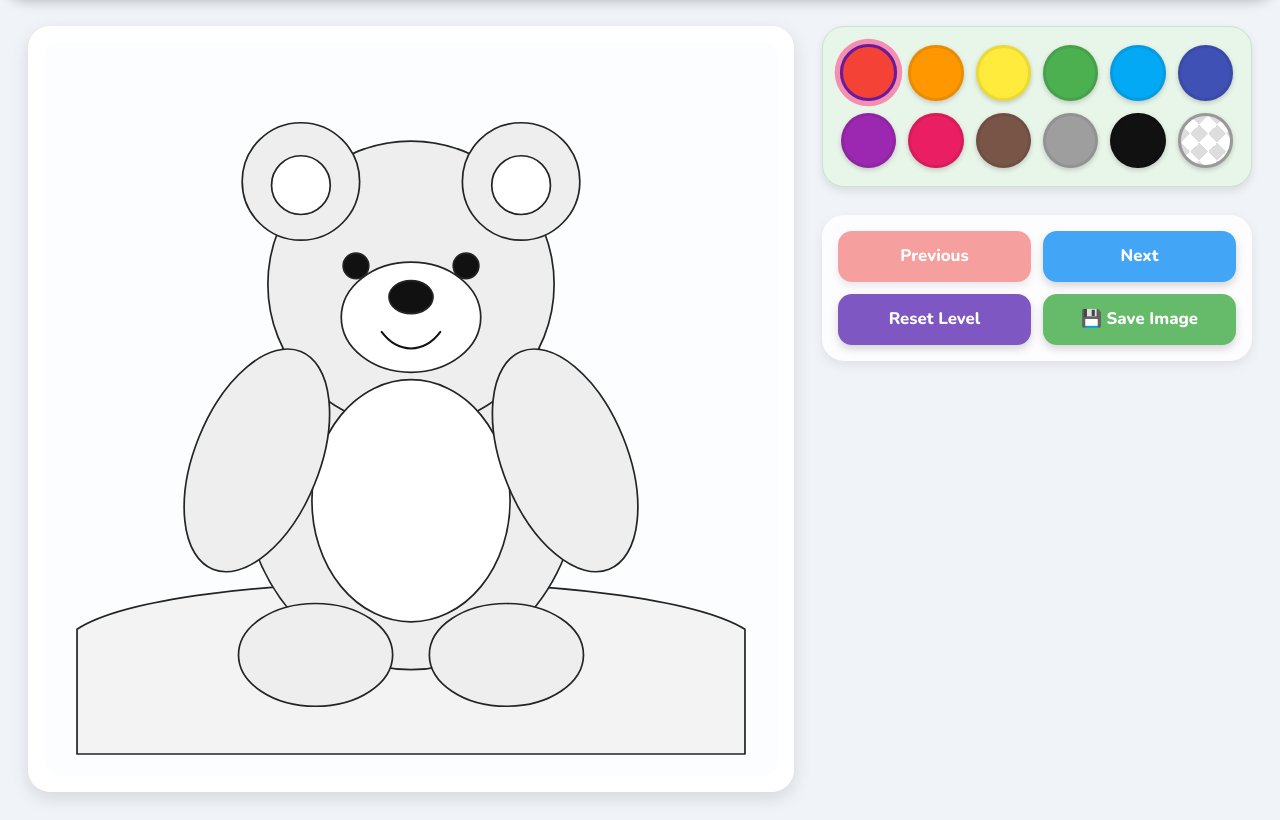
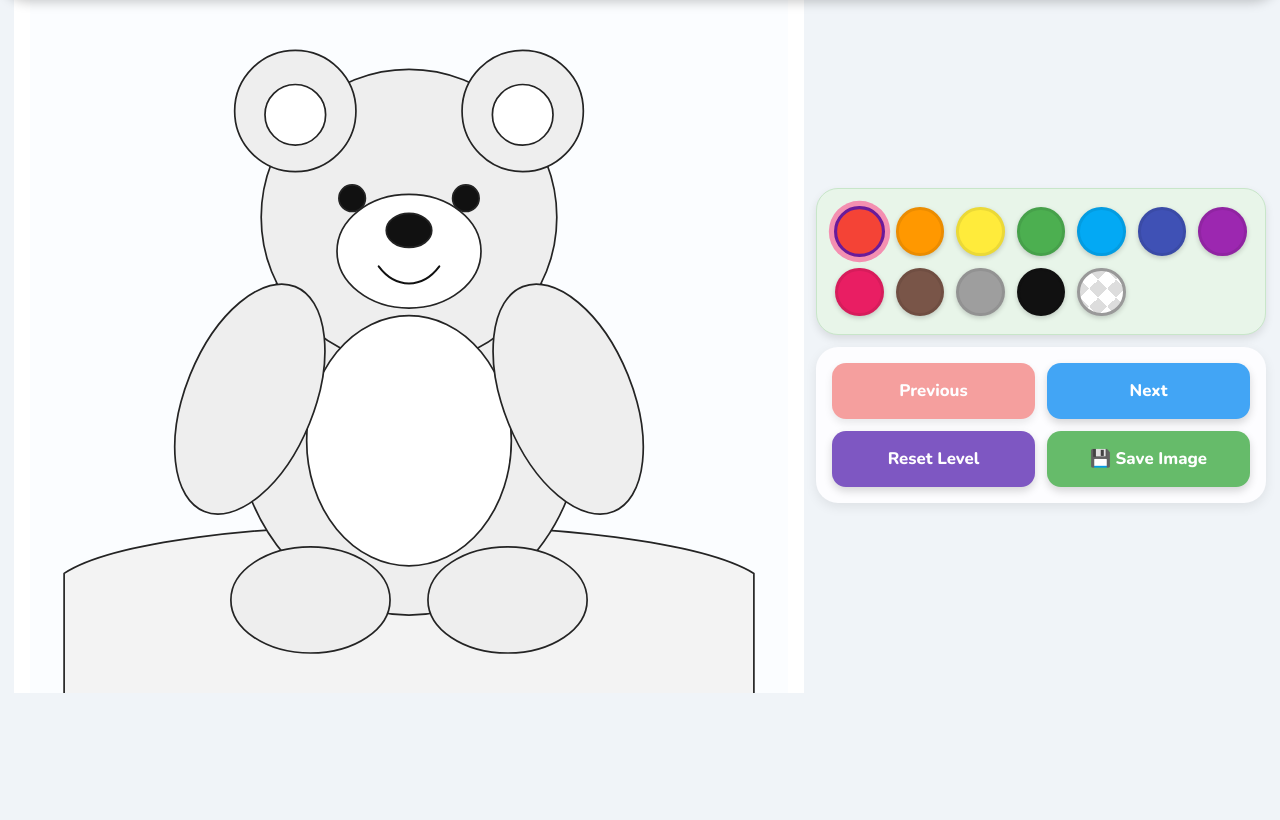
Before and after one commit to Joenasriani/coloring-book, a React app: page index.html in a window 1280 px wide. Shown: the part 107-927 px from the top of the page. After the commit the page ends 800 px from the top, so only its background shows below. Built offline with nearby package versions, Linux system fonts and the light colour scheme.

Commit message:
fix: lock game layout to viewport without page scroll

```diff
--- a/index.html
+++ b/index.html
@@ -7,9 +7,11 @@
     <link href="https://fonts.googleapis.com/css2?family=Nunito:wght@400;700;800&display=swap" rel="stylesheet">
     <style>
       :root {
-        --page-pad: clamp(8px, 2.5vw, 28px);
-        --page-gap: clamp(10px, 2.5vw, 28px);
-        --header-button-space: clamp(54px, 11vw, 78px);
+        --page-pad: clamp(6px, 1.8vmin, 14px);
+        --page-gap: clamp(6px, 1.6vmin, 12px);
+        --header-button-space: clamp(54px, 12vw, 74px);
+        --swatch-size: clamp(52px, 8.5vmin, 66px);
+        --button-min-height: clamp(48px, 7.2vmin, 58px);
       }
 
       * { box-sizing: border-box; }
@@ -18,19 +20,19 @@
       body,
       #root {
         width: 100%;
+        height: 100%;
         min-width: 0;
-        min-height: 100%;
+        min-height: 0;
         margin: 0;
+        padding: 0;
+        overflow: hidden;
+        background-color: #f0f4f8;
       }
 
-      html { background-color: #f0f4f8; }
-
       body {
-        padding: 0;
-        overflow-x: hidden;
-        background-color: #f0f4f8;
         -webkit-text-size-adjust: 100%;
         text-size-adjust: 100%;
+        overscroll-behavior: none;
       }
 
       button,
@@ -38,23 +40,24 @@
         font: inherit;
         -webkit-tap-highlight-color: transparent;
         touch-action: manipulation;
+        user-select: none;
       }
 
       .app-layout {
         display: flex;
         flex-direction: column;
         width: 100%;
+        height: 100vh;
+        height: 100dvh;
         min-width: 0;
-        min-height: 100vh;
-        min-height: 100dvh;
-        overflow-x: hidden;
+        min-height: 0;
+        overflow: hidden;
       }
 
       .app-header {
+        flex: 0 0 auto;
         width: 100%;
         min-width: 0;
-        position: sticky;
-        top: 0;
         z-index: 5;
       }
 
@@ -64,43 +67,56 @@
         min-width: 0;
       }
 
+      .level-description {
+        display: block;
+      }
+
       .content-wrapper {
-        flex: 1;
+        flex: 1 1 auto;
         display: grid;
+        grid-template-rows: minmax(0, 1fr) auto;
         grid-template-columns: minmax(0, 1fr);
-        align-items: start;
+        align-items: stretch;
         width: 100%;
         max-width: 1680px;
         min-width: 0;
+        min-height: 0;
         margin: 0 auto;
         padding: var(--page-pad);
         gap: var(--page-gap);
+        overflow: hidden;
       }
 
       .drawing-section {
         width: 100%;
         min-width: 0;
         min-height: 0;
+        overflow: hidden;
         display: flex;
         justify-content: center;
         align-items: center;
       }
 
+      .drawing-container-responsive {
+        width: min(100%, 760px);
+        height: min(100%, 760px);
+        max-width: 100%;
+        max-height: 100%;
+        min-width: 0;
+        min-height: 0;
+        aspect-ratio: 1 / 1;
+      }
+
       .controls-sidebar {
         display: grid;
+        grid-template-rows: auto auto;
         grid-template-columns: minmax(0, 1fr);
         gap: var(--page-gap);
         width: 100%;
         min-width: 0;
-        align-self: start;
-      }
-
-      .drawing-container-responsive {
-        width: min(100%, 760px, 78dvh);
-        max-width: 100%;
-        min-width: 0;
-        height: auto;
-        aspect-ratio: 1 / 1;
+        min-height: 0;
+        align-self: end;
+        overflow: visible;
       }
 
       .palette-responsive,
@@ -109,92 +125,91 @@
         min-width: 0;
       }
 
+      .palette-responsive > button {
+        min-width: var(--swatch-size);
+        min-height: var(--swatch-size);
+      }
+
       .nav-responsive > button {
         min-width: 0;
-        min-height: 44px;
+        min-height: var(--button-min-height);
         white-space: normal;
       }
 
       @media (max-width: 520px) {
         :root {
-          --page-pad: clamp(6px, 2.6vw, 12px);
-          --page-gap: clamp(8px, 2.8vw, 12px);
-          --header-button-space: clamp(48px, 15vw, 62px);
+          --page-pad: 6px;
+          --page-gap: 6px;
+          --header-button-space: clamp(50px, 15vw, 62px);
+          --swatch-size: 46px;
+          --button-min-height: 46px;
         }
-
-        .app-header { position: static; }
-        .drawing-container-responsive { width: min(100%, 72dvh); }
       }
 
       @media (max-width: 360px) {
-        .drawing-container-responsive { width: min(100%, 68dvh); }
+        :root { --swatch-size: 44px; }
       }
 
-      @media (min-width: 640px) {
+      @media (min-width: 700px) {
+        .content-wrapper {
+          grid-template-rows: minmax(0, 1fr) auto;
+        }
+
         .controls-sidebar {
-          grid-template-columns: minmax(0, 1.25fr) minmax(180px, 0.75fr);
+          grid-template-columns: minmax(0, 1.25fr) minmax(220px, 0.75fr);
+          grid-template-rows: auto;
           align-items: stretch;
         }
       }
 
       @media (min-width: 980px) and (min-height: 620px) {
+        :root {
+          --swatch-size: clamp(58px, 5.2vw, 72px);
+          --button-min-height: 56px;
+        }
+
         .content-wrapper {
-          grid-template-columns: minmax(420px, 1fr) minmax(300px, 430px);
+          grid-template-columns: minmax(0, 1fr) minmax(320px, 450px);
+          grid-template-rows: minmax(0, 1fr);
           align-items: center;
         }
 
         .controls-sidebar {
           grid-template-columns: minmax(0, 1fr);
-          position: sticky;
-          top: calc(88px + var(--page-pad));
+          grid-template-rows: auto auto;
+          align-self: center;
         }
 
         .drawing-container-responsive {
-          width: min(100%, calc(100dvh - 150px), 900px);
+          width: min(100%, calc(100dvh - 118px), 940px);
+          height: min(100%, calc(100dvh - 118px), 940px);
         }
       }
 
       @media (min-width: 1400px) and (min-height: 760px) {
         .content-wrapper {
-          grid-template-columns: minmax(620px, 1fr) 460px;
-          gap: clamp(32px, 3.2vw, 56px);
+          grid-template-columns: minmax(0, 1fr) 480px;
+          gap: clamp(14px, 2.2vw, 36px);
         }
 
         .drawing-container-responsive {
-          width: min(100%, calc(100dvh - 170px), 980px);
+          width: min(100%, calc(100dvh - 128px), 1020px);
+          height: min(100%, calc(100dvh - 128px), 1020px);
         }
       }
 
-      @media (min-width: 760px) and (max-height: 619px) {
+      @media (max-height: 560px) {
         :root {
-          --page-pad: clamp(6px, 1.6vw, 14px);
-          --page-gap: clamp(8px, 1.8vw, 16px);
+          --page-pad: 5px;
+          --page-gap: 5px;
+          --button-min-height: 42px;
         }
 
-        .app-header { position: static; }
-
-        .content-wrapper {
-          grid-template-columns: minmax(280px, 1fr) minmax(260px, 380px);
-          align-items: center;
-        }
-
-        .controls-sidebar {
-          grid-template-columns: minmax(0, 1fr);
-        }
-
-        .drawing-container-responsive {
-          width: min(100%, calc(100dvh - 112px), 640px);
-        }
+        .level-description { display: none; }
       }
 
-      @media (max-height: 520px) {
-        :root {
-          --page-pad: 6px;
-          --page-gap: 8px;
-        }
-
-        .app-header { position: static; }
-        .drawing-container-responsive { width: min(100%, 62dvh); }
+      @media (max-height: 470px) {
+        :root { --swatch-size: 42px; }
       }
     </style>
 </head>
```
